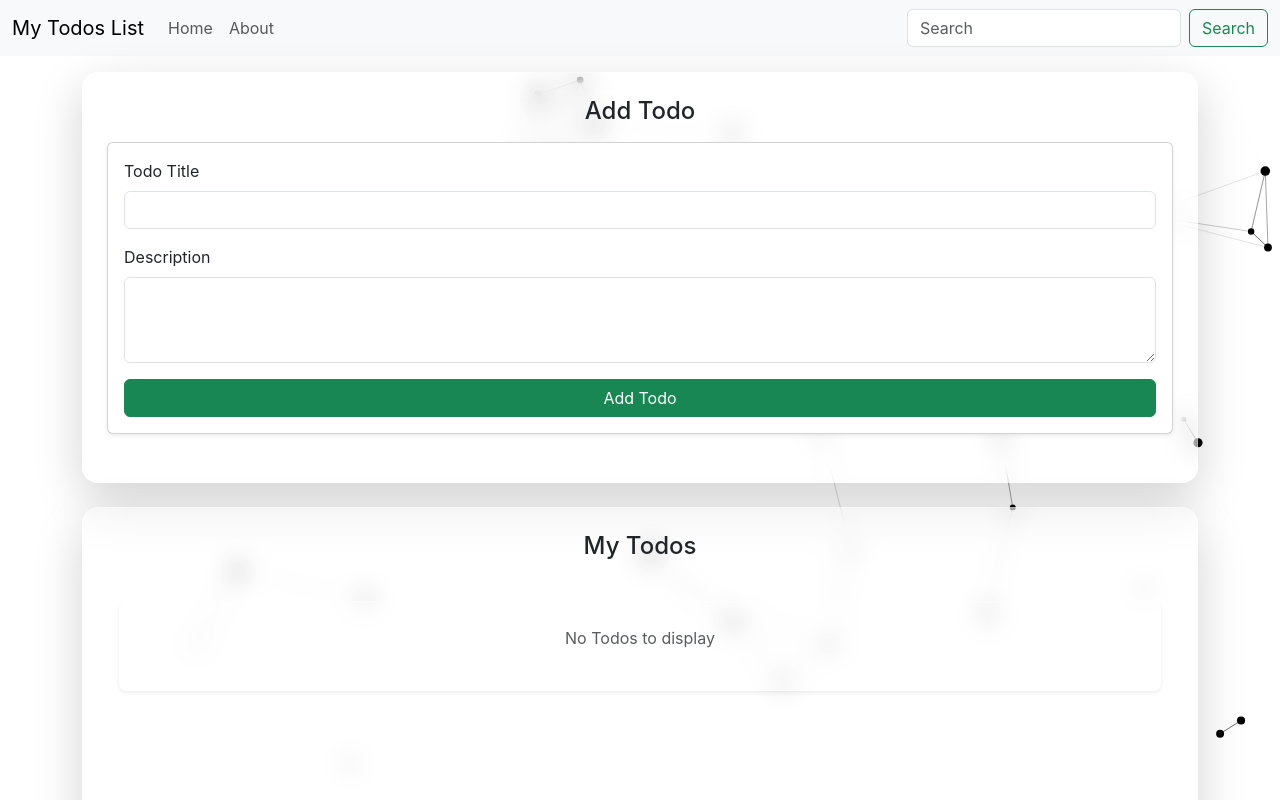
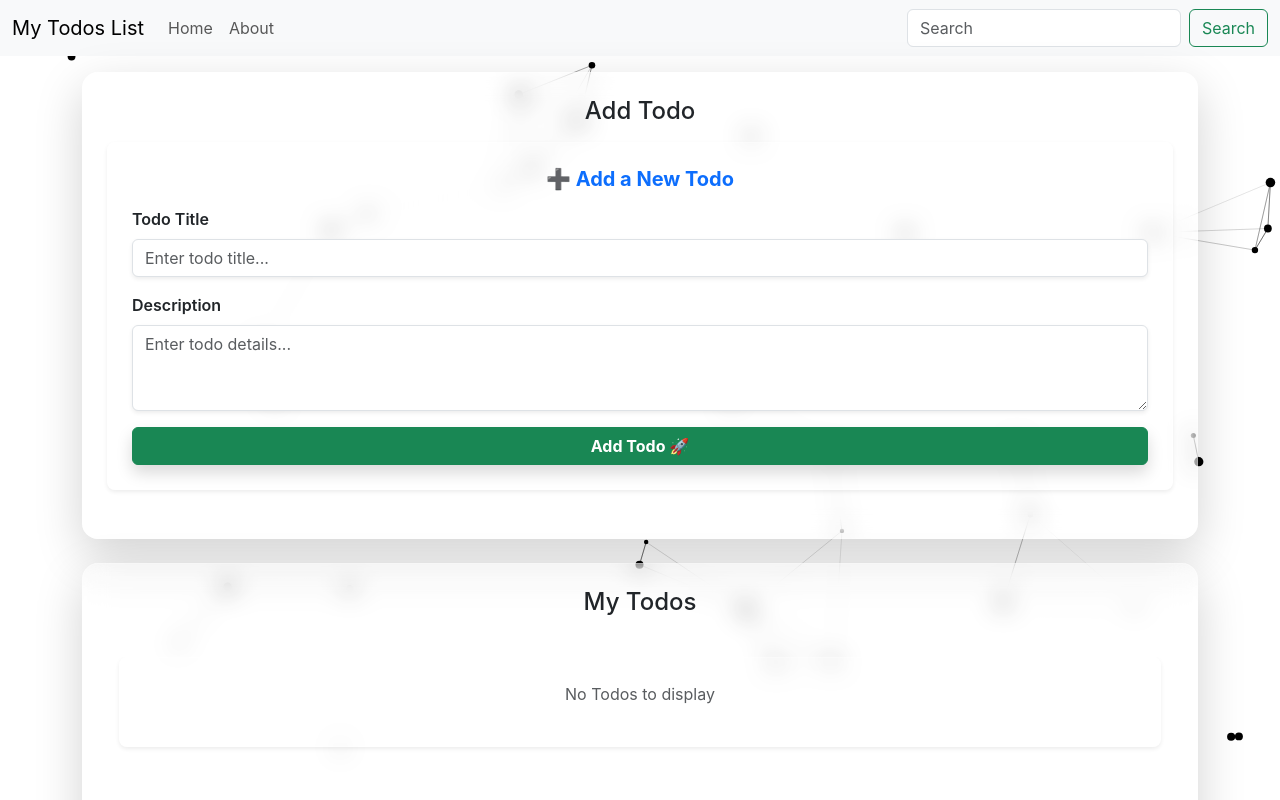
Before and after one commit to Kaamil1206/Todo-app, a React (Create React App) app: page / in a window 1280 px wide. Shown: the top 800 px of the page. Built offline with nearby package versions, Linux system fonts and the light colour scheme.

Commit message:
Update Addtodo.js

```diff
--- a/src/MyComponents/Addtodo.js
+++ b/src/MyComponents/Addtodo.js
@@ -1,53 +1,75 @@
-import React, { useState } from 'react';
+import React, { useState, useRef } from "react";
+import { CSSTransition } from "react-transition-group";
 
-export const Addtodo = (props) => {
+export const Addtodo = ({ addTodo }) => {
     const [title, setTitle] = useState("");
     const [desc, setDesc] = useState("");
+    const [show, setShow] = useState(true);
+    const nodeRef = useRef(null);
 
     const submit = (e) => {
         e.preventDefault();
-        if (!title || !desc) {
-            if(!title){
-                alert("Title cannot be blank");
-            }
-            if(!desc){
-                alert("Description cannot be blank");
-            }
-        } else {
-            props.addTodo(title, desc);
-            setTitle("");
-            setDesc("");
+
+        if (title.trim() === "" || desc.trim() === "") {
+            alert("Please fill in both Title and Description before adding 🚨");
+            return;
         }
+
+        addTodo(title.trim(), desc.trim());
+        setTitle("");
+        setDesc("");
     };
 
     return (
-        <div className="card shadow-sm mb-4">
-            <div className="card-body">
-
+        <CSSTransition
+            in={show}
+            timeout={300}
+            classNames="fade"
+            unmountOnExit
+            nodeRef={nodeRef}
+        >
+            <div
+                ref={nodeRef}
+                className="glass-card p-4 shadow-sm mb-4 rounded-3"
+            >
+                <h5 className="text-center mb-3 fw-bold text-primary">➕ Add a New Todo</h5>
                 <form onSubmit={submit}>
                     <div className="mb-3">
-                        <label htmlFor="title" className="form-label">Todo Title</label>
+                        <label htmlFor="title" className="form-label fw-semibold">
+                            Todo Title
+                        </label>
                         <input
                             type="text"
+                            id="title"
+                            className="form-control shadow-sm"
+                            placeholder="Enter todo title..."
                             value={title}
                             onChange={(e) => setTitle(e.target.value)}
-                            className="form-control"
-                            id="title"
                         />
                     </div>
+
                     <div className="mb-3">
-                        <label htmlFor="desc" className="form-label">Description</label>
+                        <label htmlFor="desc" className="form-label fw-semibold">
+                            Description
+                        </label>
                         <textarea
+                            id="desc"
+                            className="form-control shadow-sm"
+                            rows="3"
+                            placeholder="Enter todo details..."
                             value={desc}
                             onChange={(e) => setDesc(e.target.value)}
-                            className="form-control"
-                            id="desc"
-                            rows="3"
                         ></textarea>
                     </div>
-                    <button type="submit" className="btn btn-success w-100">Add Todo</button>
+
+                    <button
+                        type="submit"
+                        className="btn btn-success w-100 fw-bold shadow"
+                    >
+                        Add Todo 🚀
+                    </button>
                 </form>
             </div>
-        </div>
+        </CSSTransition>
     );
 };
```
